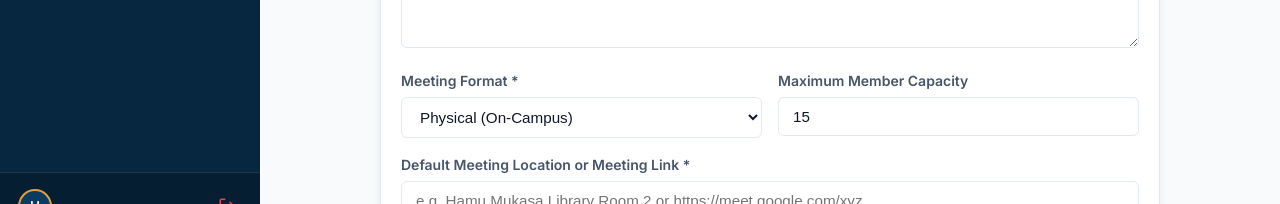
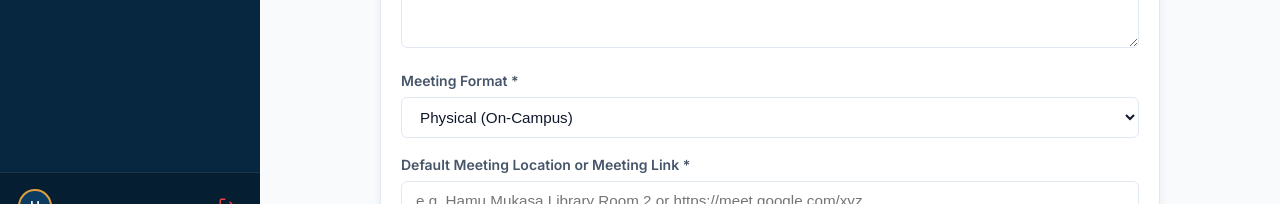
Before and after one commit to Shatsi-Tech/Student-Study-Group-Finder, a React (Vite) app in the folder frontend/: page /create-group in a window 1280 px wide. Shown: the part 561-765 px from the top of the page. Built offline with nearby package versions, Linux system fonts and the light colour scheme; no server answers; sample sign-in values are in the browser's storage.

Commit message:
feat: remove maximum member capacity limit and UI fields (frontend/src/pages/CreateGroupPage.jsx)

```diff
--- a/frontend/src/pages/CreateGroupPage.jsx
+++ b/frontend/src/pages/CreateGroupPage.jsx
@@ -25,8 +25,7 @@ export default function CreateGroupPage() {
     faculty: UCU_FACULTIES[0],
     description: '',
     meeting_location: '',
-    meeting_type: 'Physical',
-    max_members: 15
+    meeting_type: 'Physical'
   });
 
   const [loading, setLoading] = useState(false);
@@ -158,8 +157,7 @@ export default function CreateGroupPage() {
             {errors.description && <span style={{ color: '#ef4444', fontSize: '0.75rem' }}>{errors.description}</span>}
           </div>
 
-          <div style={{ display: 'grid', gridTemplateColumns: 'repeat(auto-fit, minmax(200px, 1fr))', gap: 16 }}>
-            {/* Meeting Type */}
+          {/* Meeting Format */}
           <div className="form-group">
             <label className="form-label">Meeting Format *</label>
             <select
@@ -172,21 +170,6 @@ export default function CreateGroupPage() {
               <option value="Online">Online (Google Meet / Zoom)</option>
               <option value="Hybrid">Hybrid (Physical & Online)</option>
             </select>
-            </div>
-
-            {/* Max Members */}
-            <div className="form-group">
-              <label className="form-label">Maximum Member Capacity</label>
-              <input
-                type="number"
-                name="max_members"
-                min="3"
-                max="50"
-                value={formData.max_members}
-                onChange={handleChange}
-                className="form-control"
-              />
-            </div>
           </div>
 
           {/* Meeting Location */}
```
Lines whose indentation alone changed are shown as unchanged.
